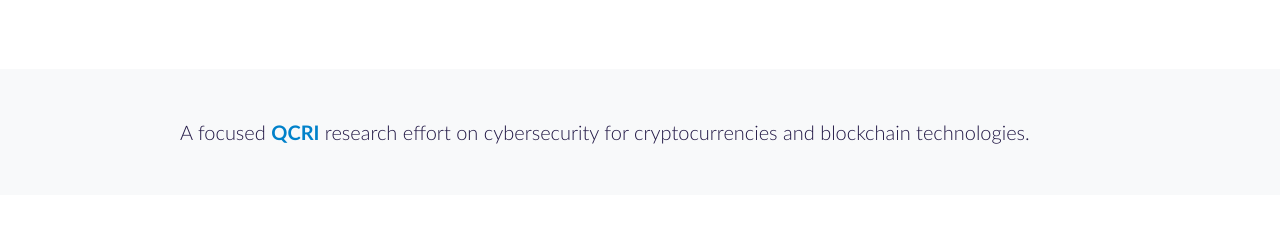
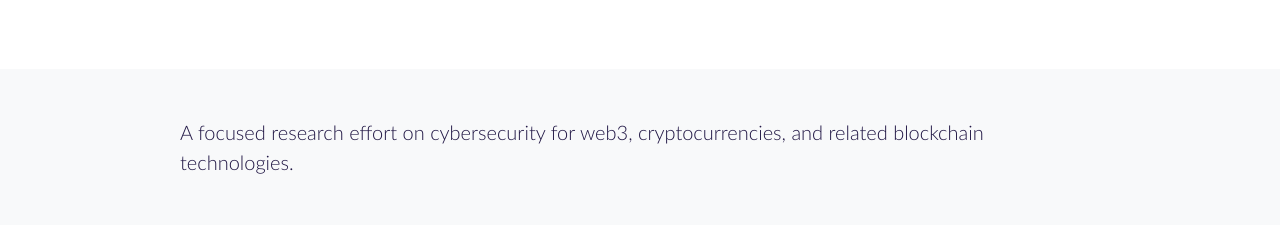
Before and after one commit to cibr-qcri/www, a plain HTML site: page index.html in a window 1280 px wide. Shown: the part 265-492 px from the top of the page. Drawn offline with Linux system fonts and the light colour scheme.

Commit message:
Fixed a typo

```diff
--- a/index.html
+++ b/index.html
@@ -134,8 +134,7 @@
         <div class="row">
           <div class="col-sm-10 mx-auto">
             <p class="lead m-0">
-              A focused <a href="https://qcri.org/" target="_blank">QCRI</a> research effort on cybersecurity for cryptocurrencies and
-              blockchain technologies.
+              A focused research effort on cybersecurity for web3, cryptocurrencies, and related blockchain technologies.
             </p>
           </div>
         </div>
@@ -424,7 +423,7 @@
                 <div class="media-body">
                   <h6 class="mt-0 mb-1">
                     <a
-                      href="http://saravananthirumuruganathan.appspot.com"
+                      href="https://www.linkedin.com/in/sajithaliyanage"
                       target="_blank"
                       >Sajitha Liyanage</a
                     >
```
